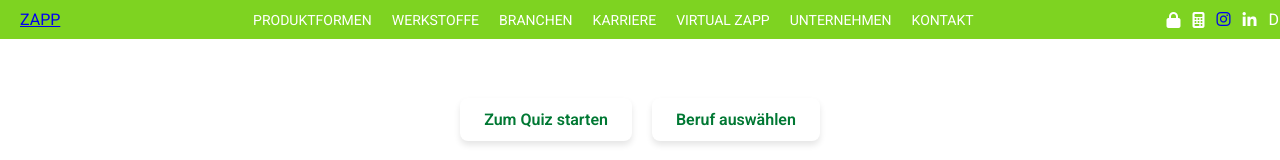
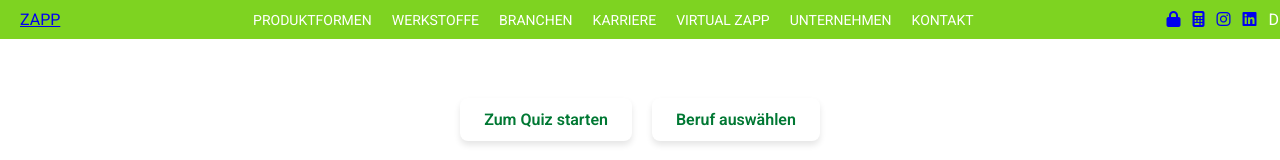
Before and after one commit to mwnzl/Zapp_Project, a Vue app in the folder ZAPP_Project/: page / in a window 1280 px wide. Shown: the top 160 px of the page. Built offline with nearby package versions, Linux system fonts and the light colour scheme.

Commit message:
Fast letzter Entwurf

```diff
--- a/ZAPP_Project/src/components/NavBar.vue
+++ b/ZAPP_Project/src/components/NavBar.vue
@@ -19,12 +19,18 @@
 
         <!-- Icons rechts -->
         <div class="right-icons">
-          <i class="fas fa-lock"></i>
-          <i class="fas fa-calculator"></i>
+          <a href="https://www.zapp.com/kunden-login" target="_blank" rel="noopener noreferrer">
+            <i class="fas fa-lock"></i>
+          </a>
+          <a href="https://www.zapp.com/rechner" target="_blank" rel="noopener noreferrer">
+            <i class="fas fa-calculator"></i>
+          </a>
           <a href="https://www.instagram.com/zappzubi" target="_blank" rel="noopener noreferrer">
             <i class="fab fa-instagram"></i>
           </a>
-          <i class="fab fa-linkedin-in"></i>
+          <a href="https://www.linkedin.com/company/zapp-precision-metals-gmbh" target="_blank" rel="noopener noreferrer">
+            <i class="fab fa-linkedin"></i>
+          </a>
           <span class="lang-select">DE ▾</span>
         </div>
       </div>
@@ -80,6 +86,14 @@
     font-size: 16px;
   }
 
+  .right-icons a {
+    text-decoration: none;
+  }
+
+  .right-icons a:focus {
+    outline: none;
+  }
+
   .lang-select {
     cursor: pointer;
     font-weight: 500;
--- a/ZAPP_Project/src/components/QuizPageWerkstoffprüfer.vue
+++ b/ZAPP_Project/src/components/QuizPageWerkstoffprüfer.vue
@@ -25,7 +25,7 @@
         <p v-else-if="correctAnswers > 4">Toll!</p>
         <p v-else>Schade!</p>
         <button class="zapp-button" @click="$router.push('/')">Zur Startseite</button>
-        <button class="zapp-button" @click="$router.push('/beruf/werkstoffprüfer')">Zurück zum Werkstoffprüfer</button>
+        <button class="zapp-button" @click="$router.push('/beruf/werkstoffpruefer')">Zurück zum Werkstoffprüfer</button>
       </div>
 
       <div v-if="feedback" class="feedback">
--- a/ZAPP_Project/src/components/ResultPage.vue
+++ b/ZAPP_Project/src/components/ResultPage.vue
@@ -56,7 +56,7 @@ onMounted(() => {
   }
 });
 
-const sendAnswersToBackend = async (punkte) => {
+/*const sendAnswersToBackend = async (punkte) => {
   try {
     const response = await axios.post("localhost:8080/api/result", {
       punkte: punkte,
@@ -68,6 +68,7 @@ const sendAnswersToBackend = async (punkte) => {
 };
 
 sendAnswersToBackend(punkte);
+*/
 
 
 
```
Also changed, not shown: 1 other file (tests, documents, lock files or other folders).
